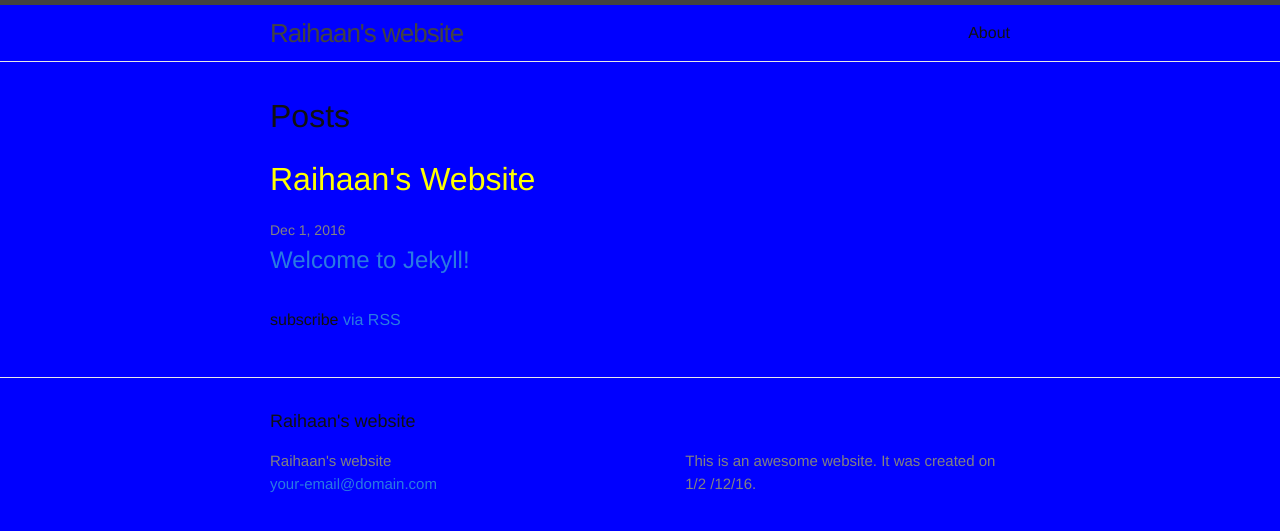
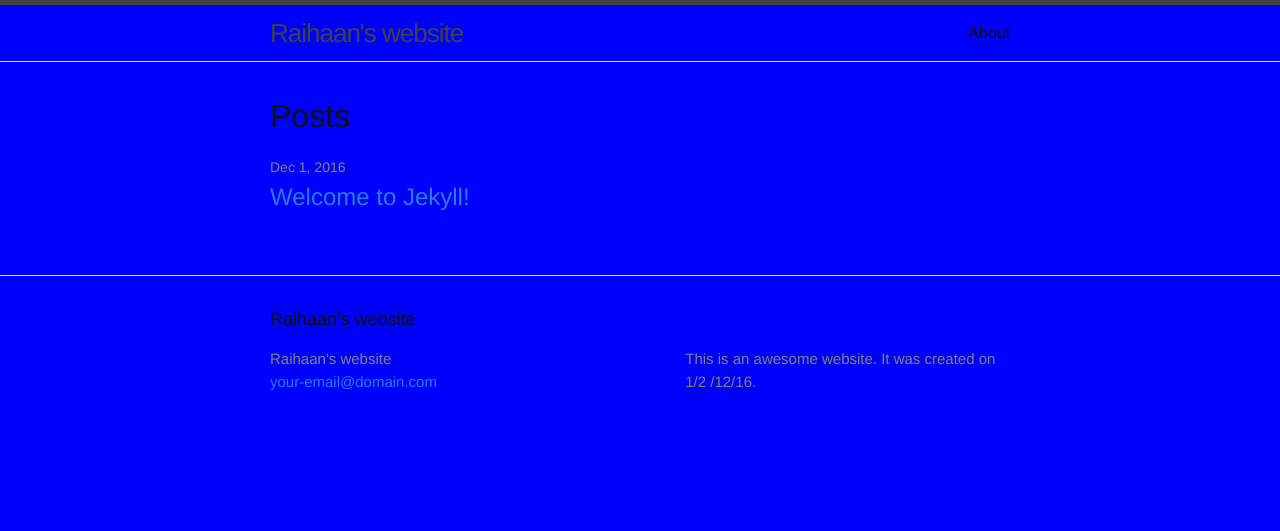
Before and after one commit to skinny2205/skinny2205.github.io, a Jekyll site: the page built from index.html, in a window 1280 px wide. Shown: the top 531 px of the page. Built offline with Jekyll 4.4.1, drawn with Linux system fonts in a browser that asks for light colours.

Commit message:
Update index.html

```diff
--- a/index.html
+++ b/index.html
@@ -5,7 +5,6 @@ layout: default
 <div class="home">
 
   <h1 class="Raihaan's Website">Posts</h1>
-  <h1 style="color: yellow">Raihaan's Website</h1>
 
   <ul class="post-list">
     {% for post in site.posts %}
@@ -19,6 +18,4 @@ layout: default
     {% endfor %}
   </ul>
 
-  <p class="rss-subscribe">subscribe <a href="{{ "/feed.xml" | prepend: site.baseurl }}">via RSS</a></p>
-
 </div>
```
